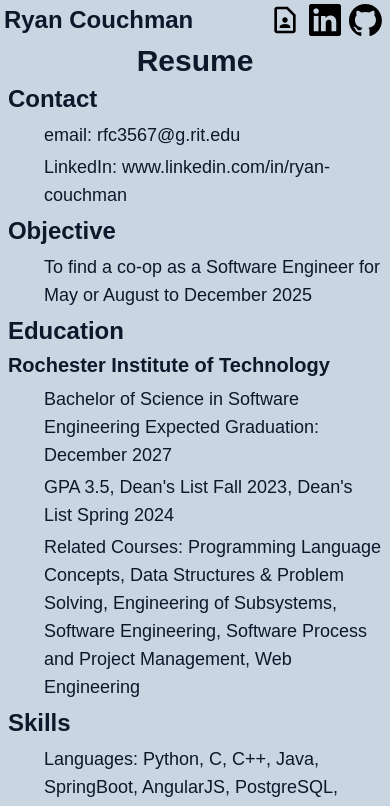
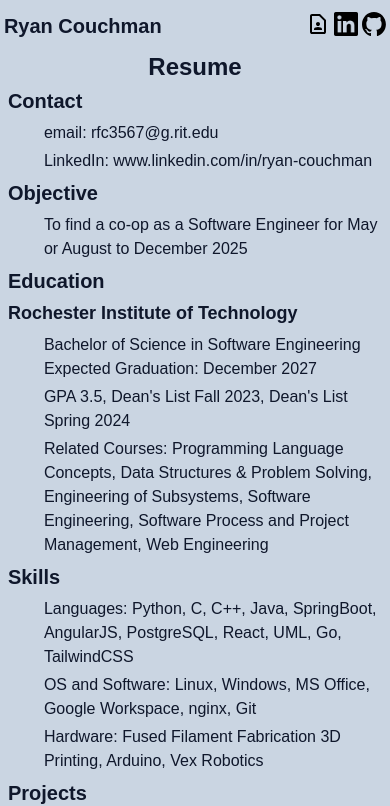
Before and after one commit to CouchCouch/couchcouch.github.io, a Vue app: page /resume in a window 390 px wide. Shown: the top 806 px of the page. Built offline with nearby package versions, Linux system fonts and the light colour scheme.

Commit message:
Should have better viewing on mobile and added a project

```diff
--- a/src/assets/main.css
+++ b/src/assets/main.css
@@ -15,23 +15,23 @@ a {
 }
 
 img {
-    @apply px-1 transition duration-150 ease-in-out hover:scale-115;
+    @apply ms-1 md:mx-2.5 transition duration-150 ease-in-out hover:scale-150 object-contain;
 }
 
 h2 {
-    @apply text-3xl font-bold text-center;
+    @apply text-2xl md:text-3xl font-bold text-center;
 }
 
 h3 {
-    @apply text-2xl font-bold;
+    @apply text-xl md:text-2xl font-bold;
 }
 
 h4 {
-    @apply text-xl font-bold mt-2;
+    @apply text-lg md:text-xl font-bold mt-2;
 }
 
 p {
-    @apply text-lg;
+    @apply text-base md:text-lg;
 }
 
 @theme {
@@ -44,21 +44,25 @@ p {
 }
 
 dt {
-    @apply font-bold text-2xl m-1;
+    @apply font-bold text-xl m-1 md:text-2xl;
 }
 
 dd {
-    @apply text-lg p-0.5 ps-10;
+    @apply text-base md:text-lg p-0.5 ps-10;
 }
 
 .sublist dt{
-    @apply text-xl m-1;
+    @apply text-lg md:text-xl m-1;
 }
 
 .sublist dd{
-    @apply text-lg p-0.5 ps-10;
+    @apply text-base md:text-lg p-0.5 ps-10;
 }
 
 sup {
     @apply text-xs;
 }
+
+.header-icon {
+    @apply h-6 md:h-8
+}
--- a/src/components/Heading.vue
+++ b/src/components/Heading.vue
@@ -1,27 +1,27 @@
 <template>
-    <header class="flex">
+    <header class="flex my-2">
         <RouterLink to="/">
-            <h3 class="text-3xl p-0 m-0 font-bold">Ryan Couchman</h3>
+            <h3 class="text-2xl md:text-3xl p-0 m-0 font-bold">Ryan Couchman</h3>
         </RouterLink>
         <div class="ml-auto mr-0">
             <div class="inline-flex dark:hidden">
                 <RouterLink to="/resume">
                     <img
-                        class="h-8"
+                        class="header-icon"
                         src="../assets/resume_icon.svg"
                         alt="Résumé"
                     >
                 </RouterLink>
                 <a href="https://www.linkedin.com/in/ryan-couchman">
                     <img
-                        class="h-8"
+                        class="header-icon"
                         src="../assets/linkedin-logo.png"
                         alt="LinkedIn"
                     >
                 </a>
                 <a href="https://github.com/CouchCouch">
                     <img
-                        class="h-8"
+                        class="header-icon"
                         src="../assets/github-mark.svg"
                         alt="GitHub"
                     >
@@ -40,21 +40,21 @@
             <div class="hidden dark:inline-flex">
                 <RouterLink to="/resume">
                     <img
-                        class="h-8"
+                        class="header-icon"
                         src="../assets/resume_icon_light.svg"
                         alt="Résumé"
                     >
                 </RouterLink>
                 <a href="https://www.linkedin.com/in/ryan-couchman">
                     <img
-                        class="h-8"
+                        class="header-icon"
                         src="../assets/linkedin-logo-white.png"
                         alt="LinkedIn"
                     >
                 </a>
                 <a href="https://github.com/CouchCouch">
                     <img
-                        class="h-8"
+                        class="header-icon"
                         src="../assets/github-mark-white.svg"
                         alt="GitHub"
                     >
--- a/src/views/HomeView.vue
+++ b/src/views/HomeView.vue
@@ -53,7 +53,7 @@ export default {
                 //setTimeout(this.eraseText, this.newTextDelay);
             }
         },
-        /*eraseText() {
+        eraseText() {
             if(this.charIndex > 0) {
                 if(!this.typeStatus) this.typeStatus = true;
                 this.typeValue = this.displayTextArray[this.displayTextArrayIndex].substring(
@@ -67,9 +67,9 @@ export default {
                 this.displayTextArrayIndex += 1;
                 if(this.displayTextArrayIndex >= this.displayTextArray.length)
                     this.displayTextArrayIndex = 0;
-                setTimeout(this.typeText, this.typingSpeed + 1000);
+                //setTimeout(this.typeText, this.typingSpeed + 1000);
             }
-        },*/
+        },
     },
 };
 </script>
--- a/src/views/ResumeView.vue
+++ b/src/views/ResumeView.vue
@@ -26,6 +26,9 @@ import Heading from '../components/Heading.vue'
         <dt>Projects</dt>
             <dl>
                 <div class="sublist">
+                    <dt>nutRITion</dt>
+                        <dd>Created and deployed a web app that used AI to create a nutritious meal from items available at RIT dining locations</dd>
+                        <dd>Worked on the initial design for the frontend and then did some debugging and optimization on other parts of the project</dd>
                     <dt>Embedded MIDI Player</dt>
                         <dd>Software Design for Computing Systems January 2025-Present</dd>
                         <dd>Creating a MIDI player on a STM32 Board</dd>
```
